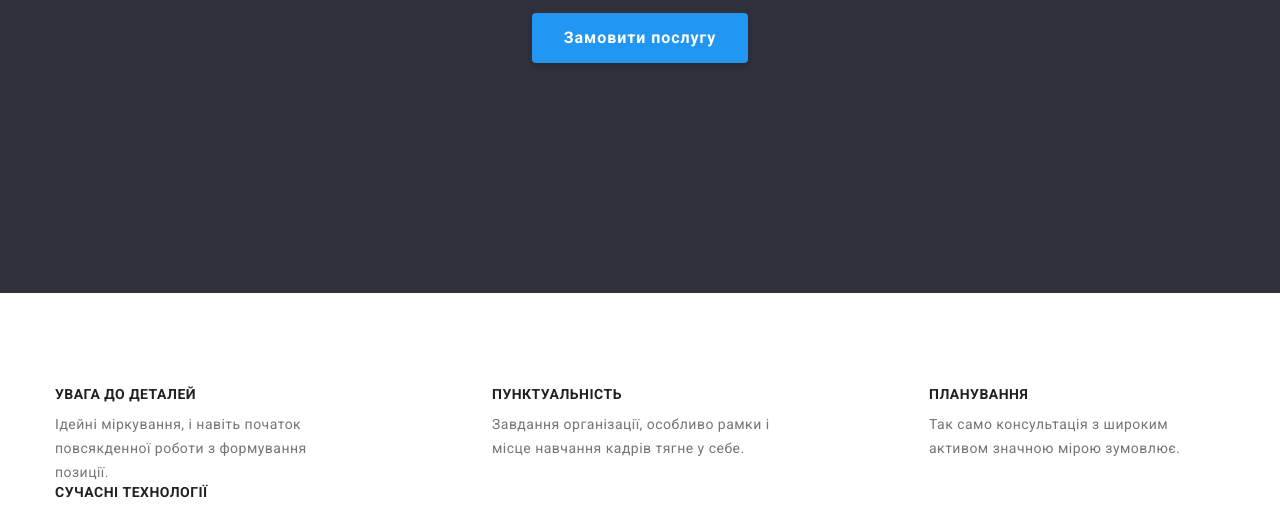
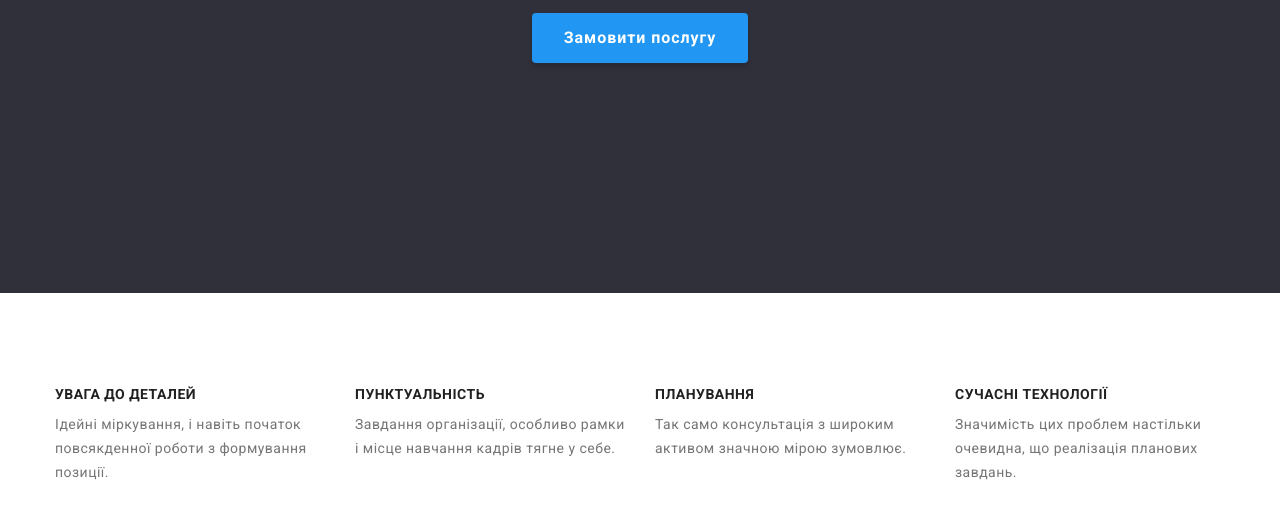
Before and after one commit to DaddyStannis/goit-markup-hw-03, a plain HTML site: page index.html in a window 1280 px wide. Shown: the part 420-928 px from the top of the page. Drawn offline with nearby package versions, Linux system fonts and the light colour scheme.

Commit message:
bug fix 2

```diff
--- a/css/styles.css
+++ b/css/styles.css
@@ -179,12 +179,14 @@ header {
 
 .qualities-items {
   display: flex;
-  justify-content: space-between;
-  flex-wrap: wrap;
 }
 
 .qualities-item {
   width: 296px;
+}
+
+.qualities-item:not(:last-child) {
+  margin-right: 30px;
 }
 
 .quality-name {
```
